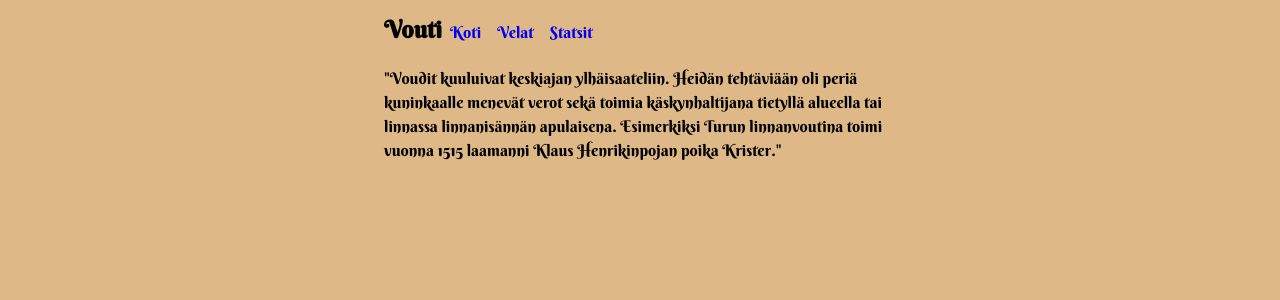
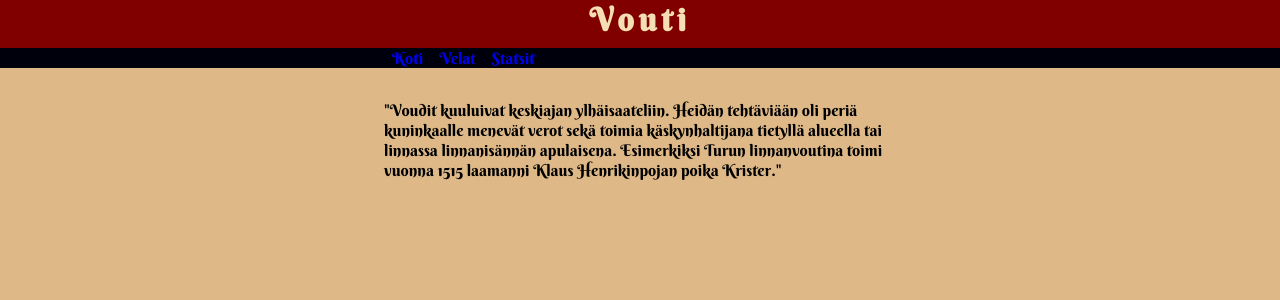
Before and after one commit to teepiik/vouti-frontend, a React (Create React App) app: page / in a window 1280 px wide. Shown: the top 300 px of the page. Built offline with nearby package versions, Linux system fonts and the light colour scheme; no server answers.

Commit message:
navbar, card styling update

```diff
--- a/src/App.tsx
+++ b/src/App.tsx
@@ -56,14 +56,17 @@ const App: React.FC = () => {
 const GlobalStyle = createGlobalStyle`
   body {
     height: 100%;
-    line-height: 1.5;
     position: relative;
     background-color: burlywood;
     font-family: 'Berkshire Swash', cursive;
+    margin: 0;
+    padding: 0;
   }
 
   div {
     box-sizing: border-box;
+    margin: 0;
+    padding: 0;
   }
 
   #root {
--- a/src/Components/DebtCard.tsx
+++ b/src/Components/DebtCard.tsx
@@ -25,11 +25,15 @@ export const DebtCard: React.FC<Props> = ({ item }) => {
 const CardWrapper = styled.div`
   box-shadow: 0 4px 8px 0 rgba(0, 0, 0, 0.2);
   background-color: saddleBrown;
-  padding: 0.5rem;
+  padding: 0.8rem;
   margin-bottom: 1rem;
+  border-radius: 0.5rem;
 `
 
-const DebtItem = styled.h2``
+const DebtItem = styled.h2`
+  margin: 0;
+  letter-spacing: 0.1em;
+`
 const People = styled.p``
 const Dates = styled.p``
 const Comment = styled.p``
--- a/src/Components/DebtListing.tsx
+++ b/src/Components/DebtListing.tsx
@@ -31,6 +31,8 @@ export const DebtListing: React.FC<Props> = ({ items, analytics }) => {
 
 const ListingWrapper = styled.ul`
   list-style-type: none;
+  padding: 0;
+  margin: 0;
 `
 
 const DebtListingDiv = styled.div`
--- a/src/Components/Header.tsx
+++ b/src/Components/Header.tsx
@@ -5,7 +5,11 @@ import { Link } from 'react-router-dom'
 export const Header: React.FC = () => {
   return (
     <HeaderWrapper>
+      <TopLine>
         <Logo>Vouti</Logo>
+      </TopLine>
+      <NavBarWrapper>
+        <NavButtonsWrapper>
           <Menubar>
             <NavButton>
               <Link to='/'>Koti</Link>
@@ -17,6 +21,8 @@ export const Header: React.FC = () => {
               <Link to='/stats'>Statsit</Link>
             </NavButton>
           </Menubar>
+        </NavButtonsWrapper>
+      </NavBarWrapper>
     </HeaderWrapper>
   )
 }
@@ -24,11 +30,28 @@ export const Header: React.FC = () => {
 const HeaderWrapper = styled.header`
   position: sticky;
   top: 0;
-  padding: 0.2rem 0;
+  padding: 0;
   border-bottom: red;
   z-index: 10;
   margin: auto;
+  margin-bottom: 2rem;
+`
+
+const TopLine = styled.div`
+  background-color: maroon;
+  min-width: 100%;
+  height: 3rem;
+  text-align: center;
+`
+
+const NavButtonsWrapper = styled.div`
+  margin: auto;
   max-width: 32rem;
+`
+
+const NavBarWrapper = styled.div`
+  background-color: #00000d;
+  color: wheat;
 `
 
 const Menubar = styled.nav`
@@ -42,7 +65,7 @@ const NavButton = styled.span`
   }
   a:visited {
     text-decoration: none;
-    color: black;
+    color: wheat;
   }
   a:hover {
     font-weight: bolder;
@@ -54,5 +77,7 @@ const NavButton = styled.span`
 
 const Logo = styled.span`
   font-weight: bolder;
-  font-size: 1.5em;
+  font-size: 2em;
+  color: wheat;
+  letter-spacing: 0.15em;
 `
```
Lines whose indentation alone changed are shown as unchanged.
